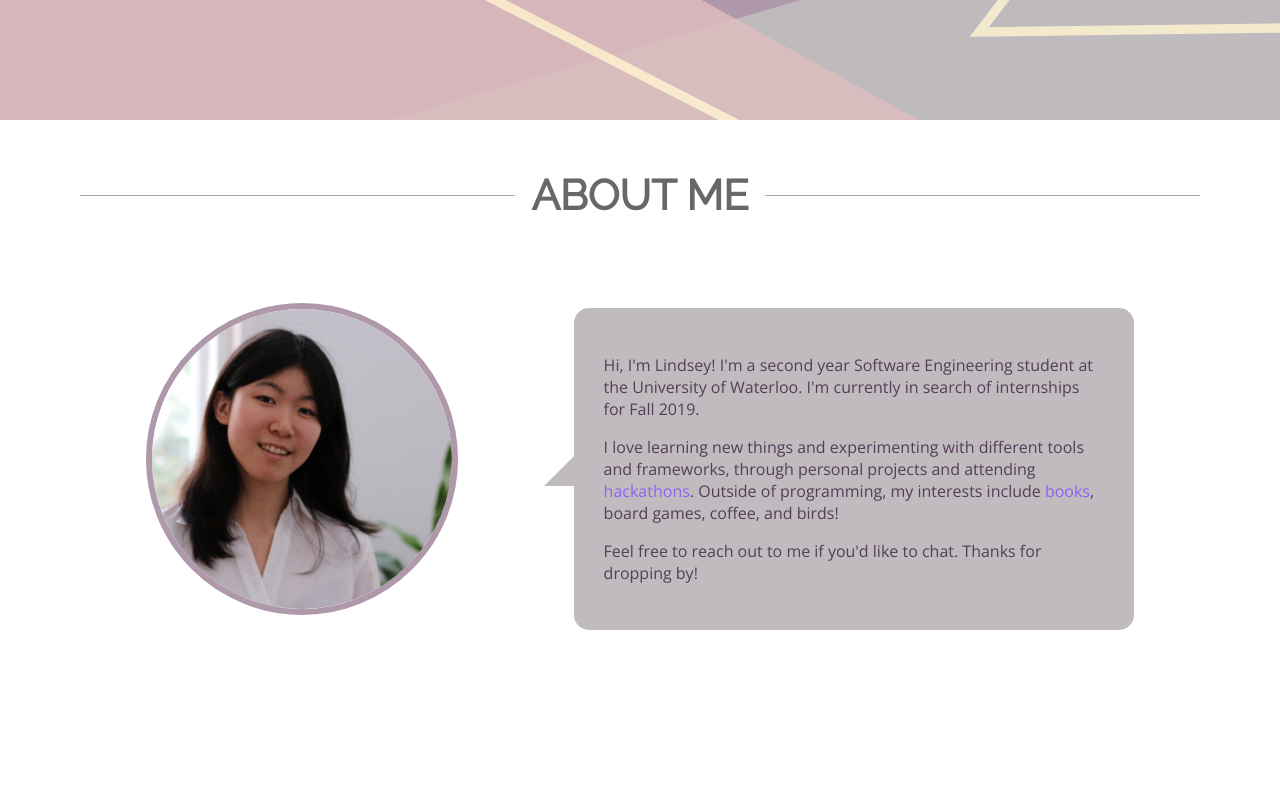
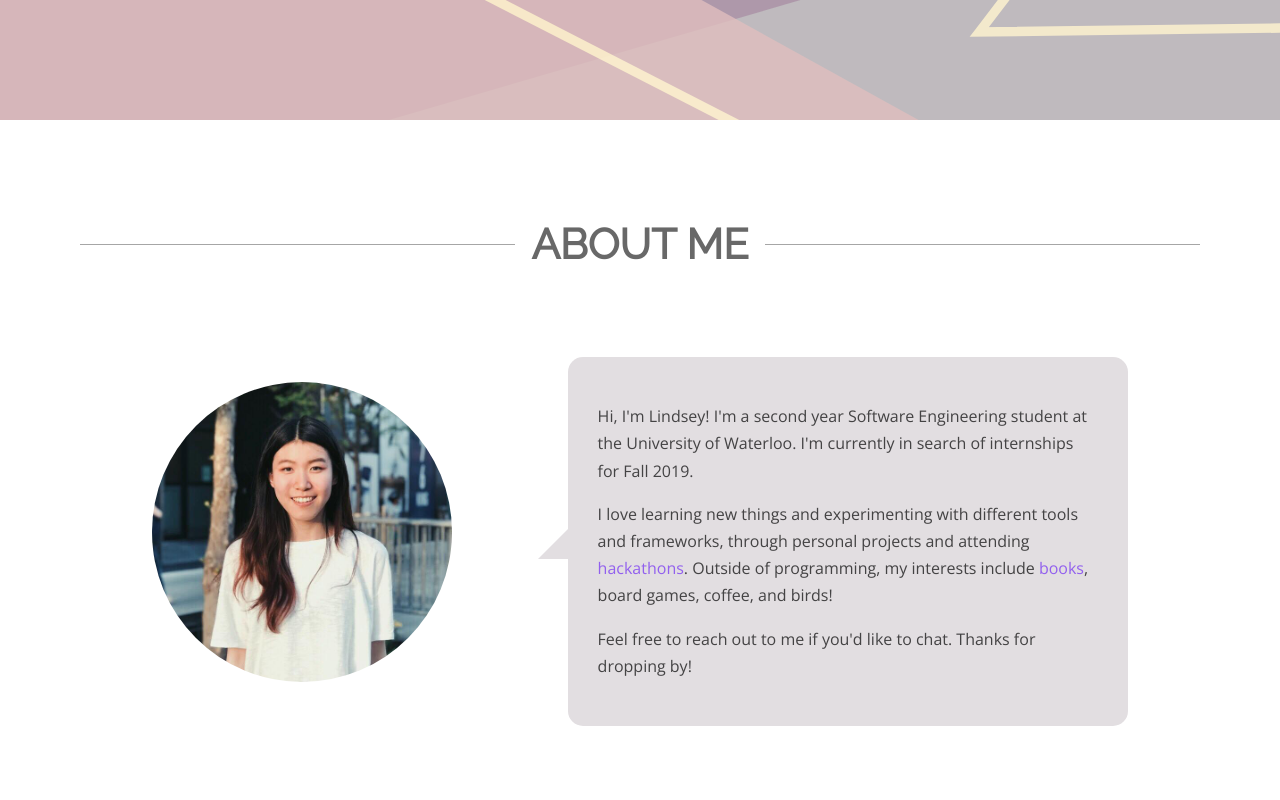
Before and after one commit to lindseyjin/lindseyjin.me, a Vue app: page / in a window 1280 px wide. Shown: the part 720-1520 px from the top of the page. Built offline with nearby package versions, Linux system fonts and the light colour scheme; a web font is replaced by a local one; what vue-typer would draw is missing.

Commit message:
updating look and feel

```diff
--- a/src/components/about-me.vue
+++ b/src/components/about-me.vue
@@ -5,7 +5,7 @@
     </div>
     <div class="content">
       <img
-        src="/../../static/img/me.jpg"
+        src="../../static/img/me2.jpg"
         alt="Avatar"
       >
       <div class="speech-bubble">
@@ -38,29 +38,30 @@ export default {
   @media (min-width: 600px) {
     .website-section {
       text-align: center;
-      padding: 15px 5% 150px;
+      padding: 5% 5% 15%;
     }
     .content {
       margin: 40px 0;
       display: flex;
       justify-content: center;
       align-items: center;
-      color: #553e58;  /* text color */
+      color: #444344;  /* text color */
     }
     img {
       width: 300px;
-      border: 6px solid #ae98aa;
+      /* border: 6px solid #ae98aa; */
       border-radius: 50%;
       margin-right: 10%;
     }
     .speech-bubble {
       position: relative;
-      background: #c0bbbf;
+      background: #e2dee1;
       border-radius: 15px;
       width: 500px;
       padding: 30px;
       margin-top: 20px;
       text-align: left;
+      line-height: 1.7rem;
     }
     .speech-bubble:after {
       content: "";
@@ -70,7 +71,7 @@ export default {
       width: 0;
       height: 0;
       border: 34px solid transparent;
-      border-right-color: #c0bbbf;
+      border-right-color: #e2dee1;
       border-left: 0;
       border-bottom: 0;
       margin-top: -17px;
@@ -80,12 +81,12 @@ export default {
   @media (max-width: 600px) {
     .content {
       text-align: center;
-      color: #553e58;  /* text color */
+      color: #444344;  /* text color */
       padding: 0 30px 50px;
     }
     img {
       width: 80%;
-      border: 6px solid #ae98aa;
+      /* border: 6px solid #ae98aa; */
       border-radius: 50%;
       text-align: center;
       margin-bottom: 20px;
--- a/src/components/contact-me.vue
+++ b/src/components/contact-me.vue
@@ -4,9 +4,6 @@
       <h1>CONTACT ME</h1>
     </div>
     <div class="contact">
-        <div class="heading">
-          Let's get in touch!
-        </div>
       <div class="contact-item">
         <i class="fas fa-envelope"></i>
         <a href="mailto:lindseyjinlj@gmail.com">lindseyjinlj@gmail.com</a>
@@ -43,7 +40,7 @@ export default {
     }
   }
   .website-section {
-    padding: 15px 5% 50px;
+    padding: 5% 5% 10%;
     text-align: center;
   }
   .contact {
@@ -59,9 +56,4 @@ export default {
     font-size: 16px;
     margin: 10px 0;
   }
-  .heading {
-    font-family: "Source Code Pro", monospace;
-    font-size: 18px;
-    margin: 10px 0 20px;
-  }
 </style>
--- a/src/components/projects.vue
+++ b/src/components/projects.vue
@@ -146,7 +146,7 @@
     }
   }
   .website-section {
-    padding: 15px 5% 140px;
+    padding: 5% 5% 15%;
     background-color: #ae98aa;
     overflow: auto;
   }
```
Also changed, not shown: static/img/me2.jpg (added).
